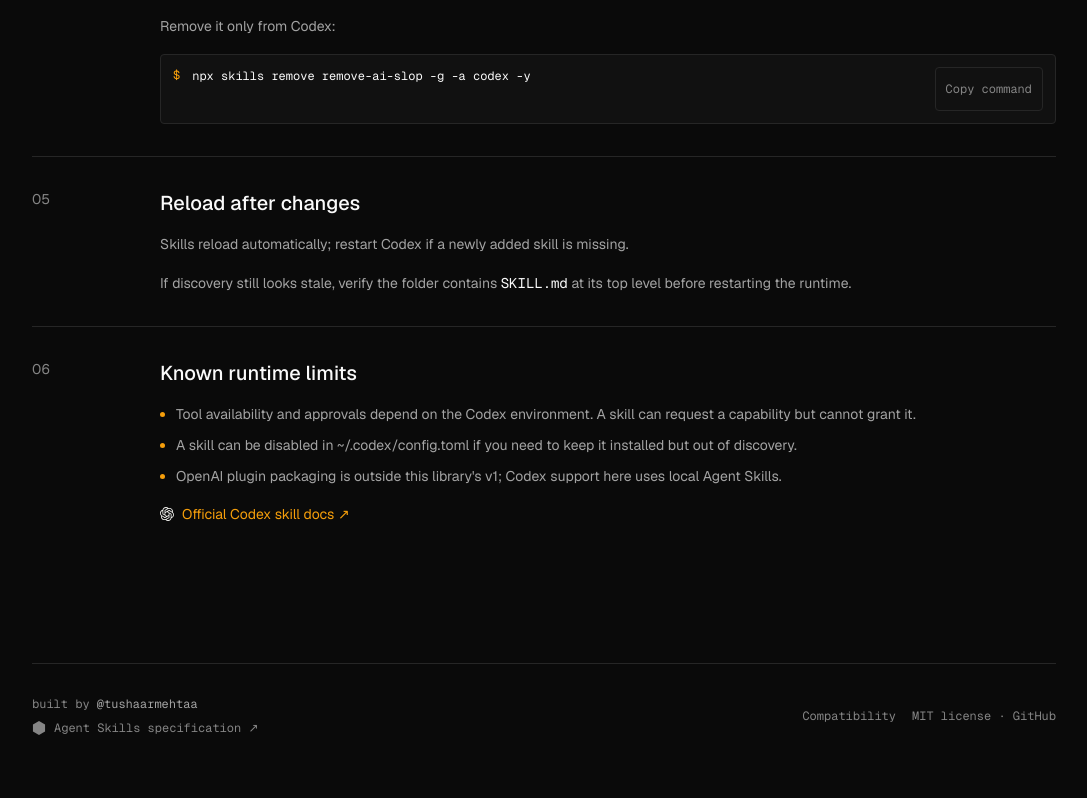
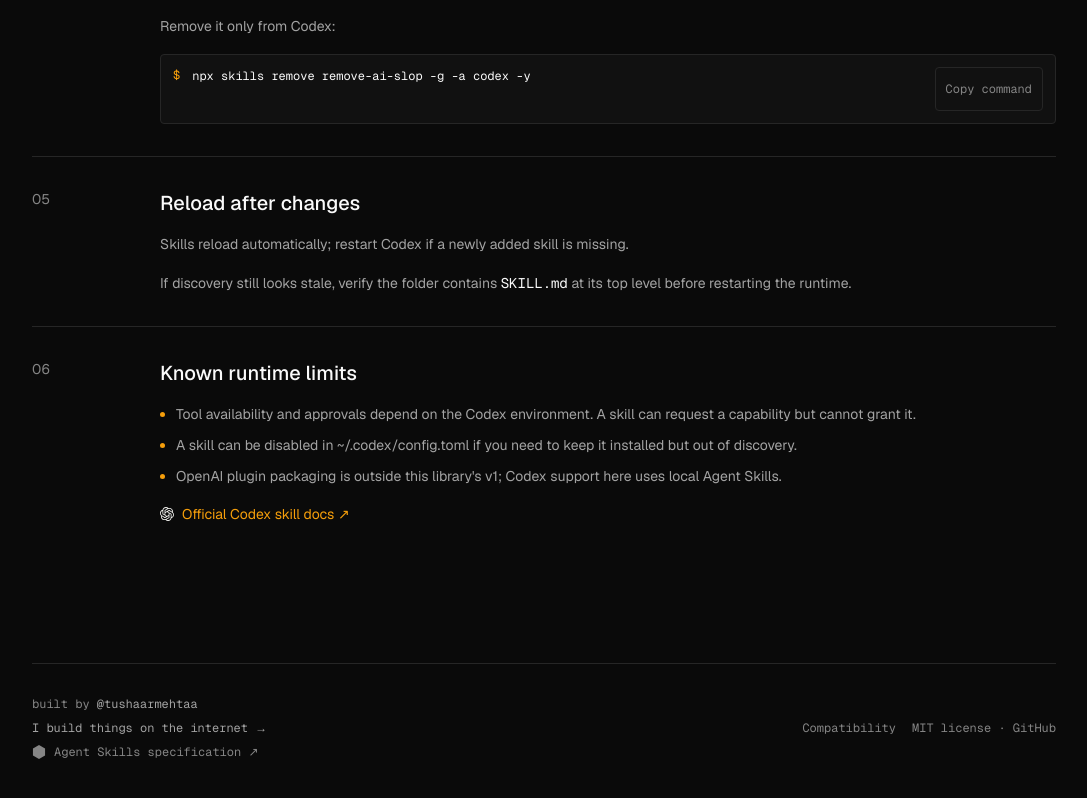
Before and after one commit to tushaarmehtaa/tushar-skills, a Next.js app in the folder site/: page /guides/codex in a window 1280 px wide. Shown: the part 1390-2188 px from the top of the page, without its empty margins (96-1183 px from the left). Before the commit the page ends 2166 px from the top, so only its background shows below. Built offline with nearby package versions, Linux system fonts and the light colour scheme; no server answers.

Commit message:
Link footer to Tushaar's site

```diff
--- a/site/components/footer.tsx
+++ b/site/components/footer.tsx
@@ -10,7 +10,7 @@
             <p>
               built by{" "}
               <a
-                href="https://twitter.com/tushaarmehtaa"
+                href="https://tushaarmehtaa.xyz"
                 target="_blank"
                 rel="noopener noreferrer"
                 className="-my-2 inline-flex min-h-8 items-center py-2 text-[var(--color-text)] transition-colors hover:text-[var(--color-heading)]"
@@ -18,6 +18,14 @@
                 @tushaarmehtaa
               </a>
             </p>
+            <a
+              href="https://tushaarmehtaa.xyz"
+              target="_blank"
+              rel="noopener noreferrer"
+              className="-my-2 flex min-h-8 items-center py-2 text-[var(--color-text)] transition-colors hover:text-[var(--color-heading)]"
+            >
+              I build things on the internet →
+            </a>
             <a
               href="https://agentskills.io"
               target="_blank"
```
